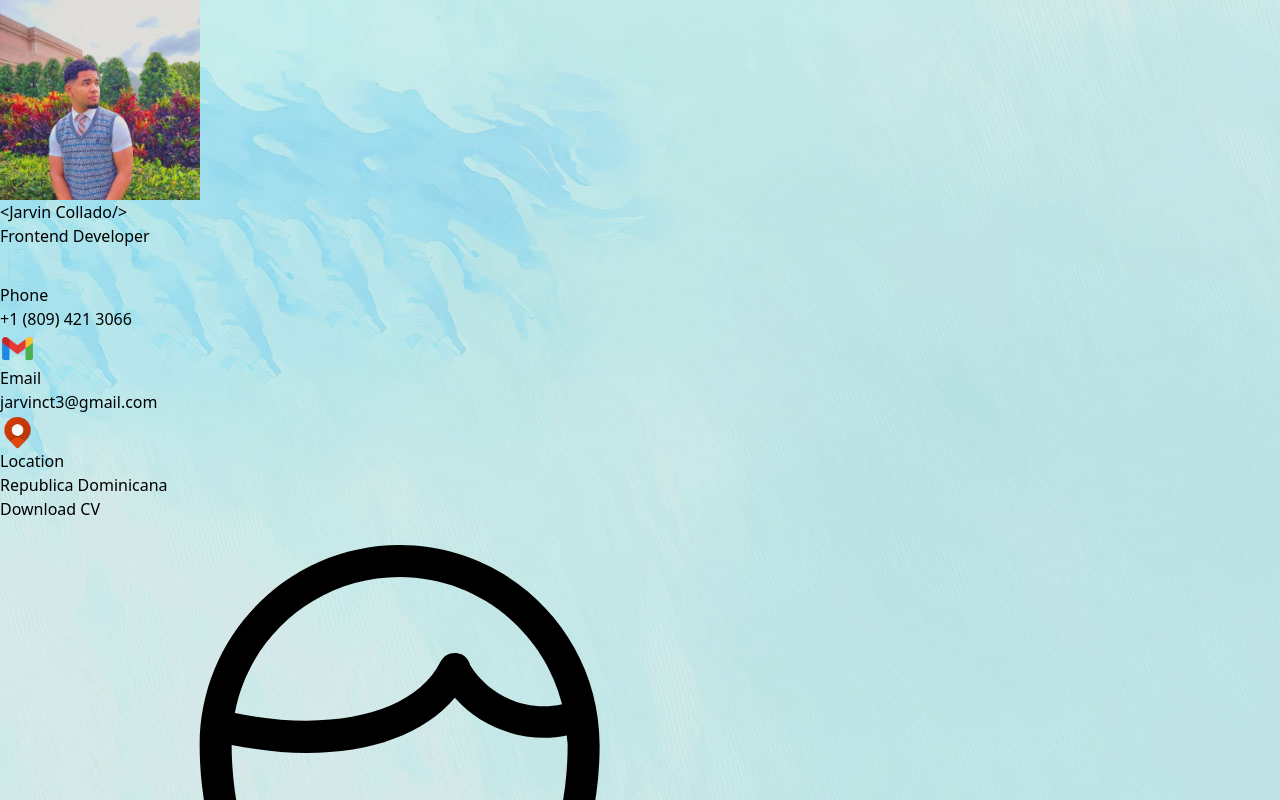
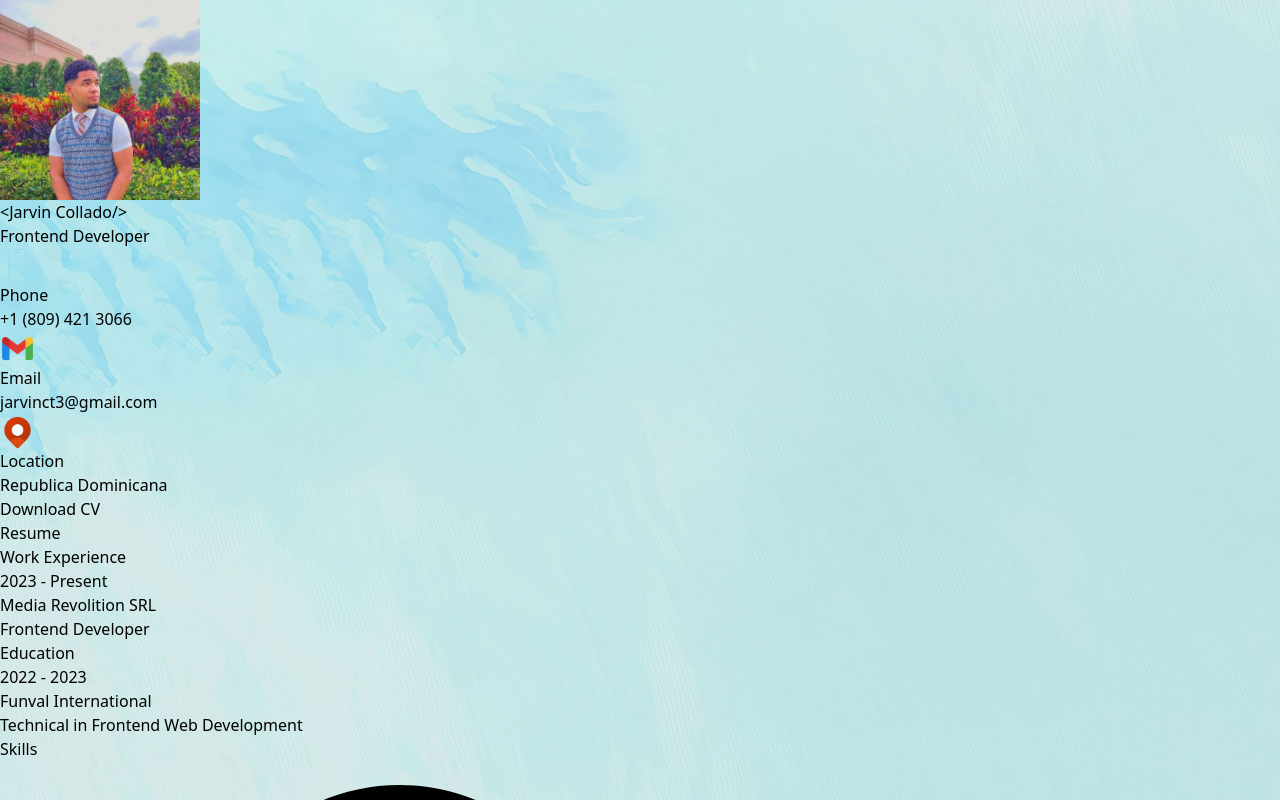
Before and after one commit to jarvinc3/jarvinc3, a React (Vite) app: page /resume in a window 1280 px wide. Shown: the top 800 px of the page. Built offline with nearby package versions, Linux system fonts and the light colour scheme.

Commit message:
skills iu

```diff
--- a/src/components/common/About.tsx
+++ b/src/components/common/About.tsx
@@ -6,7 +6,7 @@ export default function About() {
       <div className="flex flex-col gap-5">
         <section className="flex items-center gap-2">
           <h2 className="text-2xl font-bold">About</h2>
-          <div className="w-2/5 h-1 rounded-full bg-cyan-500"></div>
+          <div className="w-2/5 h-1 rounded-full bg-[#acdcf2]"></div>
         </section>
         <article className="flex flex-col gap-3 w-[85%] font-normal">
           <p>Lorem ipsum dolor sit amet consectetur adipisicing elit. Expedita, provident? Quasi, ullam ab laborum veniam sunt minus animi dolorum, modi mollitia perferendis vitae tempore aliquam quod aperiam asperiores quos vero?</p>
--- a/src/components/common/Contact.tsx
+++ b/src/components/common/Contact.tsx
@@ -3,7 +3,12 @@ import MainLayout from "../layout/MainLayout";
 export default function Contact() {
   return (
     <MainLayout>
-      <div>Contact</div>
+      <div className="">
+        <section className="flex items-center gap-2">
+          <h2 className="text-2xl font-bold">Contact</h2>
+          <div className="w-2/5 h-1 rounded-full bg-[#f5e4ab]"></div>
+        </section>
+      </div>
     </MainLayout>
   );
 }
--- a/src/components/common/Resume.tsx
+++ b/src/components/common/Resume.tsx
@@ -3,7 +3,35 @@ import MainLayout from "../layout/MainLayout";
 export default function Resume() {
   return (
     <MainLayout>
-      <div className="relative flex items-center justify-center w-full h-full">
+      <div className="flex flex-col gap-5">
+        <section className="flex items-center gap-2">
+          <h2 className="text-2xl font-bold">Resume</h2>
+          <div className="w-2/5 h-1 rounded-full bg-[#f4c6f4]"></div>
+        </section>
+        <section className="flex justify-center w-full gap-3">
+          <div className="flex flex-col items-center w-1/2 gap-3">
+            <h3 className="text-base font-medium sm:text-xl">Work Experience</h3>
+            <section className="w-full gap-2 p-3 bg-[#f9fade] rounded-md shadow-lg">
+              <h3 className="text-sm font-semibold text-gray-600">2023 - Present</h3>
+              <h3 className="bg-clip-text text-transparent bg-gradient-to-l from-[#005BC4] to-[#27272A] text-base font-bold">
+                Media Revolition SRL
+              </h3>
+              <h3 className="text-sm font-semibold text-gray-600">Frontend Developer</h3>
+            </section>
+          </div>
+          <div className="flex flex-col items-center w-1/2 gap-3">
+            <h3 className="text-base font-medium sm:text-xl">Education</h3>
+            <section className="w-full gap-2 p-3 bg-[#f9fade] rounded-md shadow-lg">
+              <h3 className="text-sm font-semibold text-gray-600">2022 - 2023</h3>
+              <h3 className="bg-clip-text text-transparent bg-gradient-to-l from-[#005BC4] to-[#27272A] text-base font-bold">
+                Funval International
+              </h3>
+              <h3 className="text-sm font-semibold text-gray-600">Technical in Frontend Web Development</h3>
+            </section>
+          </div>
+        </section>
+        <section className="relative flex flex-col items-center justify-center w-full h-full">
+          <h2 className="text-center">Skills</h2>
           <div className="relative p-10 border-2 border-dashed rounded-full profileCard_container border-spacing-4 border-gray-400/50">
             <button className="profile_item left-[45px] -top-[4px] absolute rounded-full bg-cover cursor-pointer border border-gray-400/50 p-[2px] active:scale-95 hover:scale-95 transition-all duration-500">
               <span className="block w-[40px] h-[40px] transition-all duration-500 rounded-full z-[2] bg-white p-1">
@@ -185,6 +213,7 @@ export default function Resume() {
               </div>
             </button>
           </div>
+        </section>
       </div>
     </MainLayout>);
 }
--- a/src/components/common/Works.tsx
+++ b/src/components/common/Works.tsx
@@ -3,6 +3,11 @@ import MainLayout from "../layout/MainLayout";
 export default function Works() {
   return (
     <MainLayout>
-      <div>Works</div>
+      <div>
+        <section className="flex items-center gap-2">
+          <h2 className="text-2xl font-bold">Works</h2>
+          <div className="w-2/5 h-1 rounded-full bg-[#faa3a3]"></div>
+        </section>
+      </div>
     </MainLayout>);
 }
--- a/src/components/layout/MainLayout.tsx
+++ b/src/components/layout/MainLayout.tsx
@@ -18,7 +18,7 @@ const MainLayout: React.FC<MainLayoutProps> = ({ children }) => {
       <section className="sm:w-[20%] hidden mt-28 sm:mt-0 bg-white rounded-2xl sm:flex justify-center px-8">
         <ProfileInfo />
       </section>
-      {!open && <section className="p-5 overflow-y-auto bg-white sm:max-h-[90%] max-h-[75%] sm:p-16 sm:w-1/2 rounded-2xl scrollbar-hide">{children}</section>}
+      {!open && <section className="p-5 overflow-y-auto bg-white sm:max-h-[90%] max-h-[75%] sm:p-16 sm:w-1/2 rounded-2xl scrollbar-hide relative">{children}</section>}
       <section className="sm:w-[7%] w-[44vh] sm:h-auto z-10 h-[70px] bg-white rounded-2xl p-3 py-4 flex justify-center mt-3 sm:mt-0 fixed sm:relative bottom-3 sm:bottom-0 sm:left-0 sm:translate-x-0 left-1/2 -translate-x-1/2">
         <Navbar open={open} onClick={handleClick} />
       </section>
--- a/src/css/index.css
+++ b/src/css/index.css
@@ -23,3 +23,11 @@
 .gifimg:hover {
     animation-play-state: running;
 }
+
+.contact {
+    width: fit-content;
+    height: fit-content;
+    background: #FFFFFF;
+    box-shadow: 0px 187px 75px rgba(0, 0, 0, 0.01), 0px 105px 63px rgba(0, 0, 0, 0.05), 0px 47px 47px rgba(0, 0, 0, 0.09), 0px 12px 26px rgba(0, 0, 0, 0.1), 0px 0px 0px rgba(0, 0, 0, 0.1);
+    border-radius: 26px;
+}
```
Lines whose indentation alone changed are shown as unchanged.
